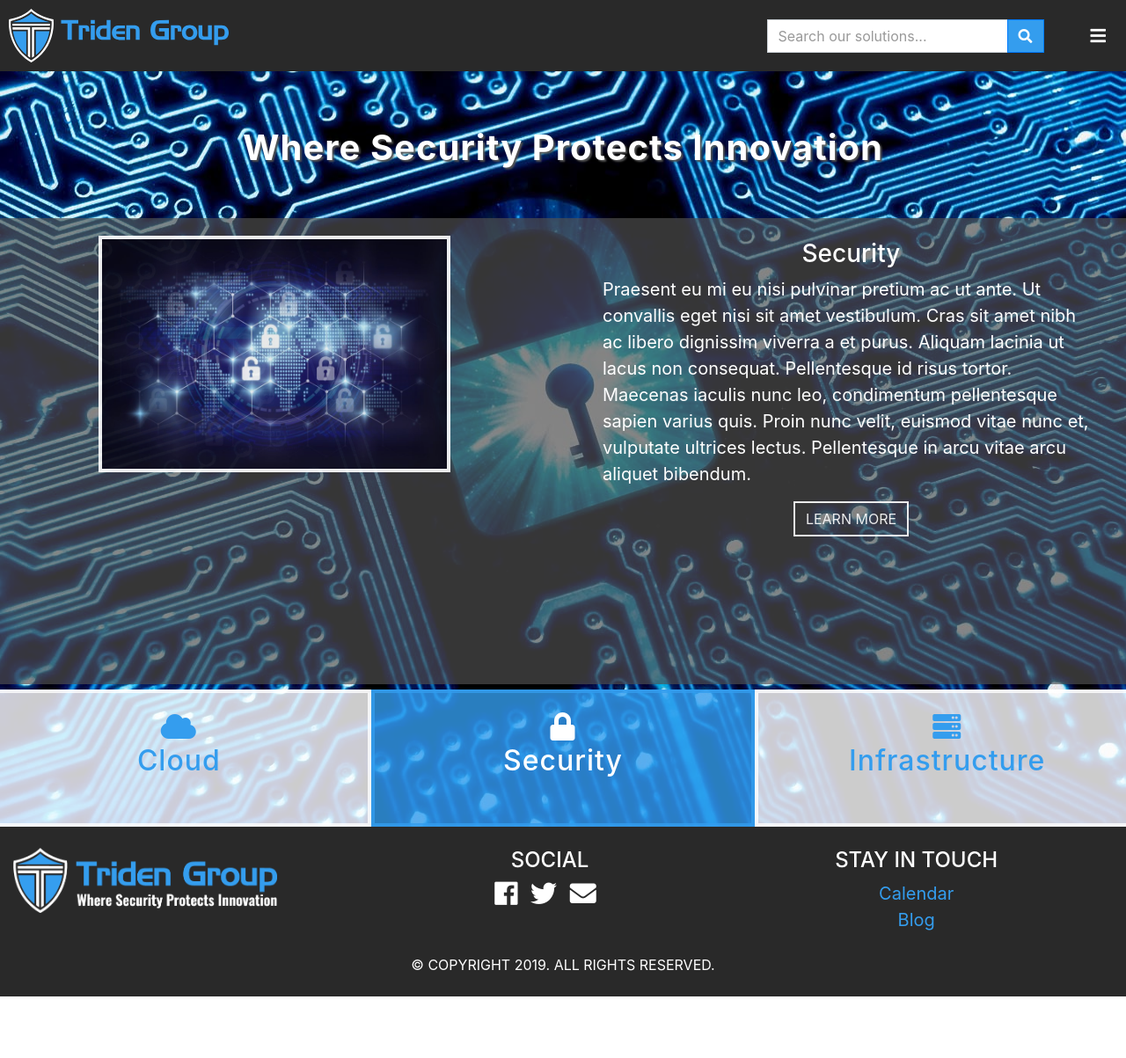
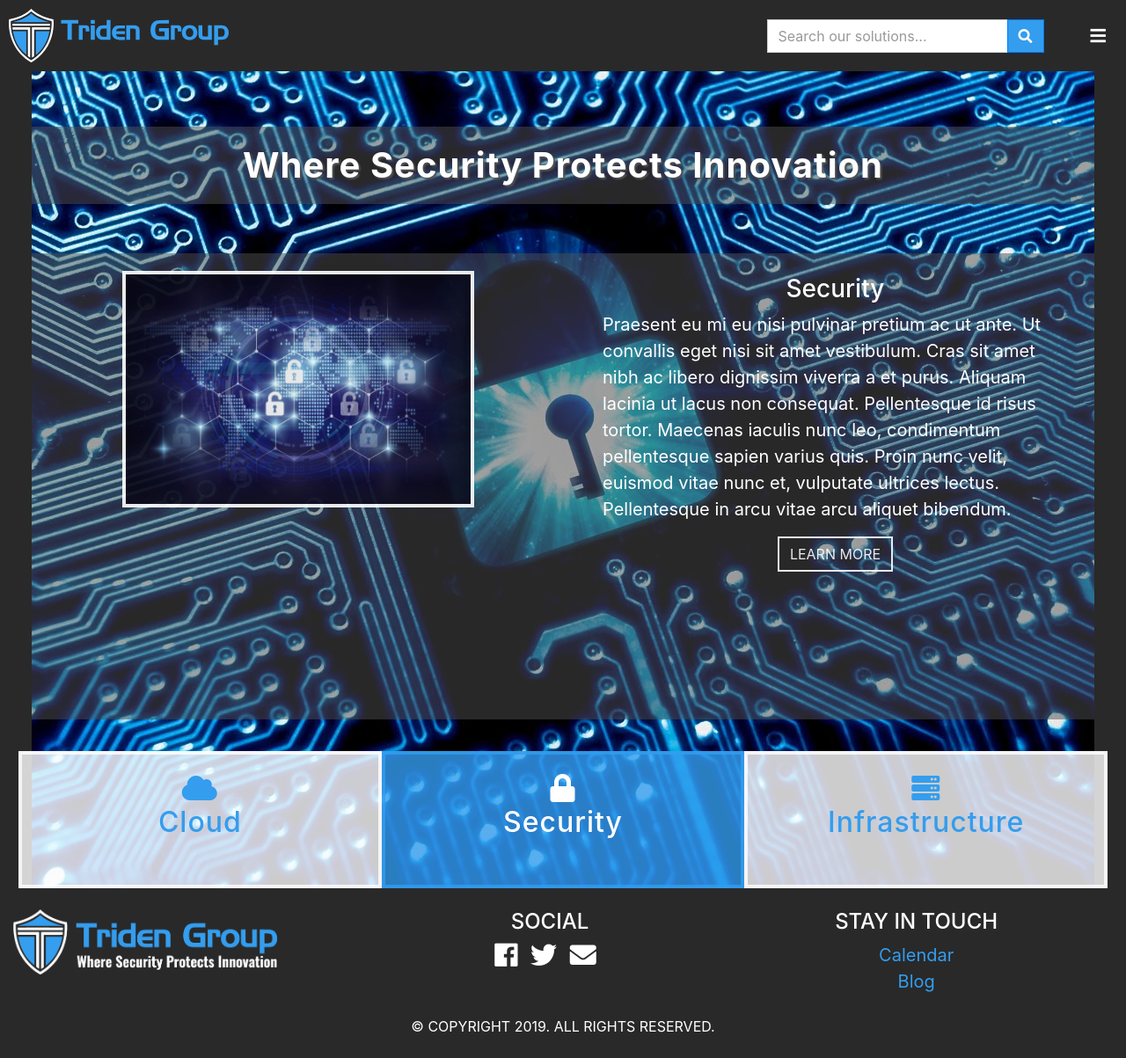
Before and after one commit to justingolden21/triden-ideas, a Jekyll site: the page built from index.html, in a window 1280 px wide and 1203 px high. Shown: the whole window at 88% size. Built offline with Jekyll 4.4.1, drawn with Linux system fonts in a browser that asks for light colours; nearby versions of some CDN libraries.

Commit message:
add active styles to nav, landing page is more sleek now

```diff
--- a/TODO.txt
+++ b/TODO.txt
@@ -1,4 +1,3 @@
-make nav items smaller
 edit borders on services.html
 maybe: services page have top image fade into background/with scroll
 improve services page
@@ -41,7 +40,7 @@
 	3 solutions: cloud, infra, security
 
 
-make a notes file: note: #aaa is lighter grey
+make a notes file: note: #aaa is lighter grey, #292929 is darker
 
 -------------------------------------
 later: search bar with autocomplete (typeahead)
--- a/_includes/header.html
+++ b/_includes/header.html
@@ -42,38 +42,38 @@
       <div class="row">
         <div class="col-sm-6 col-md-4">
           <li class="nav-item">
-            <a class="nav-link" href="/index/">Home</a>
+            <a class="nav-link {% if page.active=='Home' %} active {% endif %}" href="/index/">Home</a>
           </li>
           <!-- <br> -->
         </div>
         <div class="col-sm-6 col-md-4">
           <li class="nav-item">
-            <a class="nav-link" href="/about/">About</a>
+            <a class="nav-link {% if page.active=='About' %} active {% endif %}" href="/about/">About</a>
             <!-- <a class="nav-link" href="about/index.html">About</a> -->
           </li>
           <!-- <br> -->
         </div>
         <div class="col-sm-6 col-md-4">
           <li class="nav-item">
-            <a class="nav-link" href="/services/">Services</a>
+            <a class="nav-link {% if page.active=='Services' %} active {% endif %}" href="/services/">Services</a>
           </li>
           <!-- <br> -->
         </div>
         <div class="col-sm-6 col-md-4">
           <li class="nav-item">
-            <a class="nav-link" href="/solutions/">Solutions</a>
+            <a class="nav-link {% if page.active=='Solutions' %} active {% endif %}" href="/solutions/">Solutions</a>
           </li>
           <!-- <br> -->
         </div>
         <div class="col-sm-6 col-md-4">
           <li class="nav-item">
-            <a class="nav-link" href="/contact/">Contact</a>
+            <a class="nav-link {% if page.active=='Contact' %} active {% endif %}" href="/contact/">Contact</a>
           </li>
           <!-- <br> -->
         </div>
         <div class="col-sm-6 col-md-4">
           <li class="nav-item">
-            <a class="nav-link" href="/support/">Support</a>
+            <a class="nav-link {% if page.active=='Support' %} active {% endif %}" href="/support/">Support</a>
           </li>
           <!-- <br> -->
         </div>
--- a/assets/css/common-styles.css
+++ b/assets/css/common-styles.css
@@ -57,7 +57,7 @@
 .nav-link {
 	color: #fff !important;
 }
-.nav-link:hover {
+.nav-link:hover, .nav-link.active {
 	color: #349dee !important;
 }
 
--- a/assets/css/index-styles.css
+++ b/assets/css/index-styles.css
@@ -62,6 +62,9 @@
 	/*option 2: remember to comment out above line*/
 	/*background: #292929 url('../images/logo/logo-shield-white.svg') no-repeat fixed center;*/
 
+	border-right: 36px solid #292929;
+	border-left: 36px solid #292929;
+
 	color: #fff;
 	text-align: center;
 	position: relative;
@@ -73,10 +76,12 @@
 #headline-div h1 b {
 	font-weight: 700;
 	text-shadow: 2px 2px 2px #515151;
+}
 
-	/*option2: like .jumbotron h1 in common-styles.css:*/
-	/*background-color: rgba(81,81,81,0.2);*/
-	/*padding: 20px;*/
+#headline-slogan {
+	/*like .jumbotron h1 in common-styles.css:*/
+	background-color: rgba(81,81,81,0.5);
+	padding: 20px;
 }
 
 /*icons*/
@@ -105,7 +110,7 @@
 	display: none !important;
 }
 .slider-item {
-	background-color: rgba(81, 81, 81, 0.67);
+	background-color: rgba(81, 81, 81, 0.5);
 	/*background-color: rgba(255, 255, 255, 0.67);*/
 	/*color: #292929;*/
 }
```
Also changed, not shown: assets/css/services-styles.css (+15 -5 lines).
